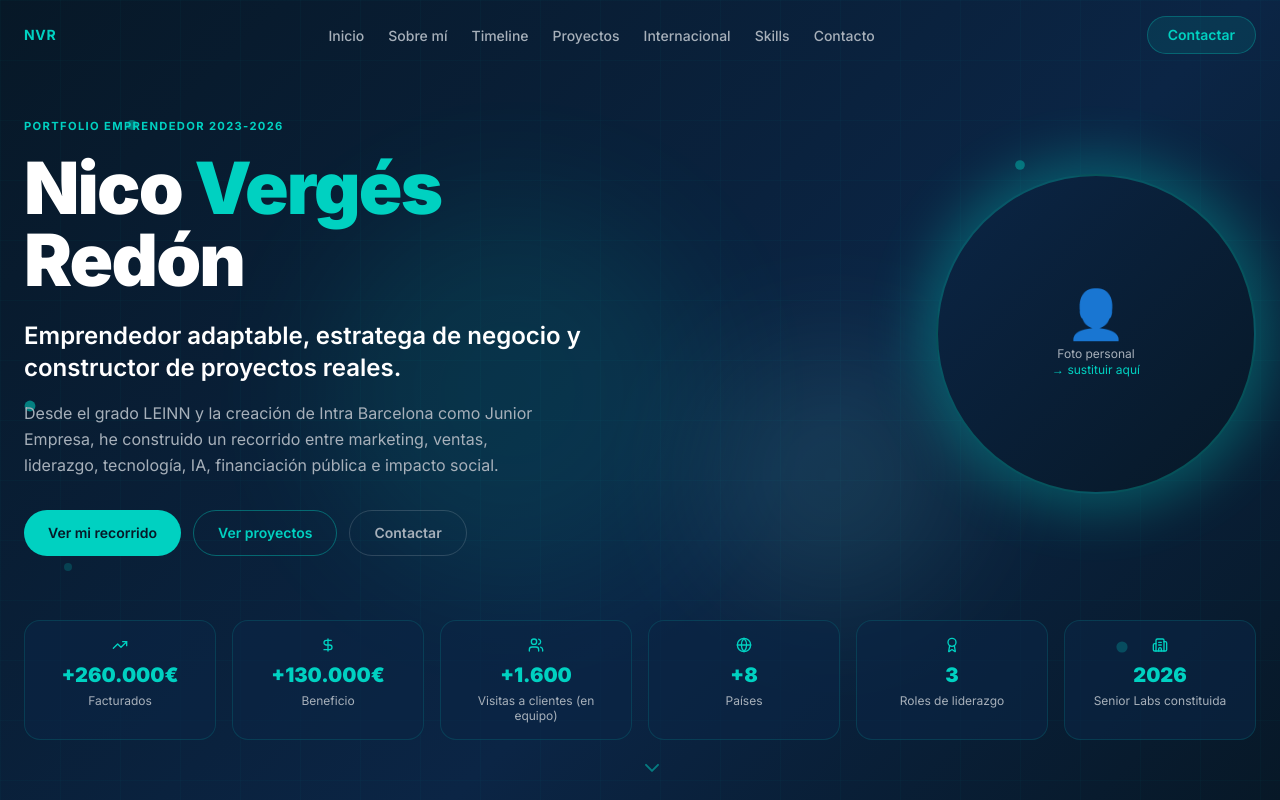
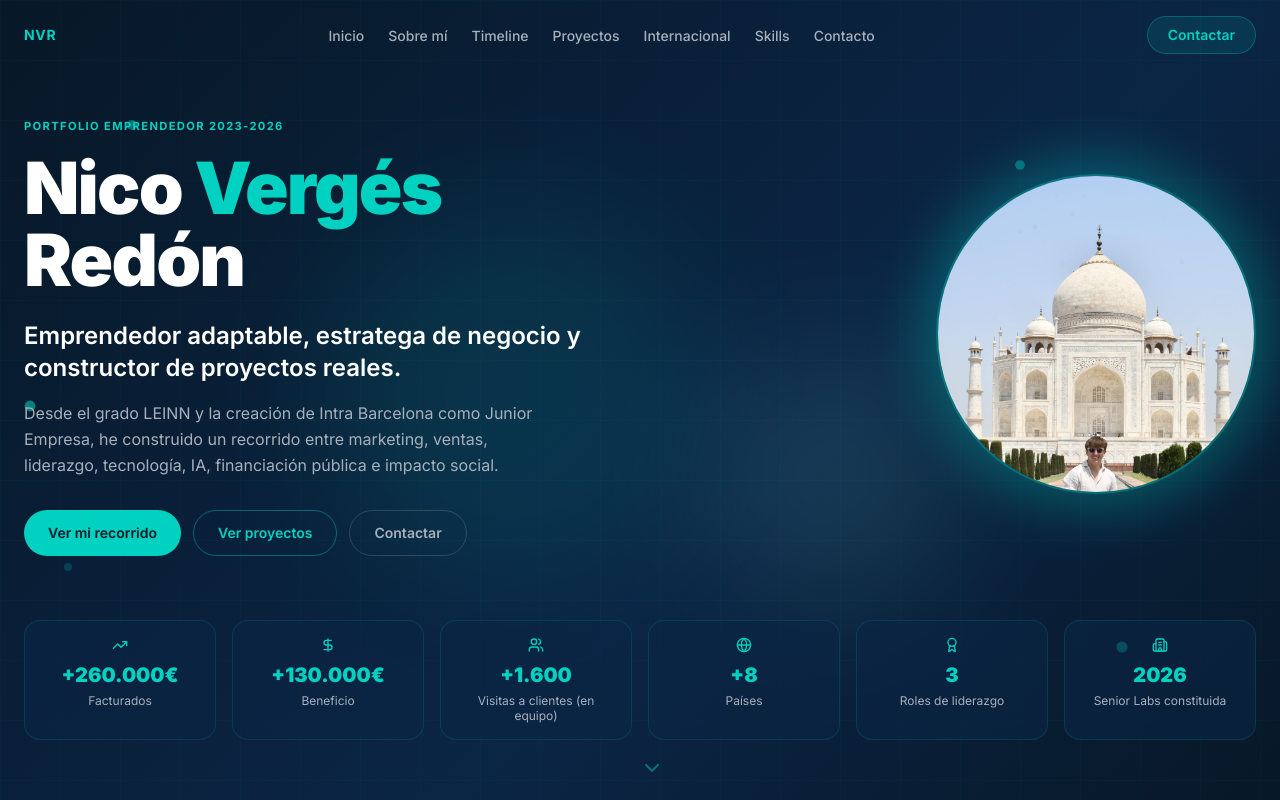
Before and after one commit to nicovergesredon-jpg/portfolio-23-26, a React (Vite) app: page / in a window 1280 px wide. Shown: the top 800 px of the page. Built offline with nearby package versions, Linux system fonts and the light colour scheme.

Commit message:
Añadir foto hero (Taj Mahal) y foto equipo Intra Barcelona

```diff
--- a/src/components/Hero.jsx
+++ b/src/components/Hero.jsx
@@ -1,6 +1,7 @@
 import { motion } from 'framer-motion';
 import { TrendingUp, Users, Globe, Award, Building2, DollarSign, ChevronDown } from 'lucide-react';
 import { metrics } from '../data/portfolioData';
+import photoHero from '../assets/photo-hero.jpg';
 
 const iconMap = { TrendingUp, DollarSign, Users, Globe, Award, Building2 };
 
@@ -142,23 +143,16 @@ export default function Hero() {
                 className="absolute inset-0 rounded-full blur-xl opacity-30"
                 style={{ background: '#00D1C1', transform: 'scale(1.1)' }}
               />
-              {/* Photo container — sustituir src por foto real */}
-              {/* NOTA PARA EDITAR: Reemplaza el div de abajo por <img src="/assets/foto-nico.jpg" ... /> */}
+              {/* Foto real */}
               <div
-                className="relative w-64 h-64 md:w-80 md:h-80 rounded-full flex items-center justify-center text-center overflow-hidden"
-                style={{
-                  background: 'linear-gradient(135deg, #0B2545, #071827)',
-                  border: '2px solid rgba(0,209,193,0.3)',
-                }}
+                className="relative w-64 h-64 md:w-80 md:h-80 rounded-full overflow-hidden"
+                style={{ border: '2px solid rgba(0,209,193,0.3)' }}
               >
-                <div>
-                  <div className="text-5xl mb-2">👤</div>
-                  <p className="text-xs" style={{ color: '#A7B0BA' }}>
-                    Foto personal
-                    <br />
-                    <span style={{ color: '#00D1C1' }}>→ sustituir aquí</span>
-                  </p>
-                </div>
+                <img
+                  src={photoHero}
+                  alt="Nico Vergés Redón en el Taj Mahal, India"
+                  className="w-full h-full object-cover object-top"
+                />
               </div>
             </div>
           </motion.div>
--- a/src/components/InteractiveMap.jsx
+++ b/src/components/InteractiveMap.jsx
@@ -8,9 +8,10 @@ import {
   Sphere,
   Graticule,
 } from 'react-simple-maps';
-import { MapPin, X, Plane } from 'lucide-react';
+import { MapPin, X, Plane, Users } from 'lucide-react';
 import SectionHeader from './SectionHeader';
 import { countries } from '../data/portfolioData';
+import photoTeam from '../assets/photo-team.jpg';
 
 // Loaded asynchronously from public/ (not bundled, faster initial load)
 const GEO_URL = '/countries-110m.json';
@@ -516,6 +517,48 @@ export default function InteractiveMap() {
             </motion.div>
           ))}
         </div>
+
+        {/* ── Foto equipo Intra Barcelona en el Taj Mahal ── */}
+        <motion.div
+          className="mt-10 rounded-2xl overflow-hidden"
+          style={{ border: '1px solid rgba(0,209,193,0.1)' }}
+          initial={{ opacity: 0, y: 20 }}
+          whileInView={{ opacity: 1, y: 0 }}
+          viewport={{ once: true }}
+          transition={{ duration: 0.7 }}
+        >
+          <div className="relative">
+            <img
+              src={photoTeam}
+              alt="Equipo Intra Barcelona en el Taj Mahal, India — Business Mission Asia 2026"
+              className="w-full object-cover"
+              style={{ maxHeight: '420px', objectPosition: 'center 30%' }}
+            />
+            {/* Overlay gradient */}
+            <div
+              className="absolute inset-0"
+              style={{
+                background: 'linear-gradient(to top, rgba(7,24,39,0.85) 0%, transparent 50%)',
+              }}
+            />
+            {/* Caption */}
+            <div className="absolute bottom-0 left-0 right-0 p-6">
+              <div className="flex items-center gap-2 mb-1">
+                <Users size={14} color="#00D1C1" />
+                <span className="text-xs font-bold uppercase tracking-wider" style={{ color: '#00D1C1' }}>
+                  Equipo Intra Barcelona · BM3 Asia
+                </span>
+              </div>
+              <p className="text-white font-bold text-base">
+                Taj Mahal, Agra — India, 2026
+              </p>
+              <p className="text-xs mt-0.5" style={{ color: '#A7B0BA' }}>
+                Business Mission Asia con todo el equipo de Intra Barcelona
+              </p>
+            </div>
+          </div>
+        </motion.div>
+
       </div>
     </section>
   );
```
Also changed, not shown: src/assets/photo-hero.jpg (added), src/assets/photo-team.jpg (added).
